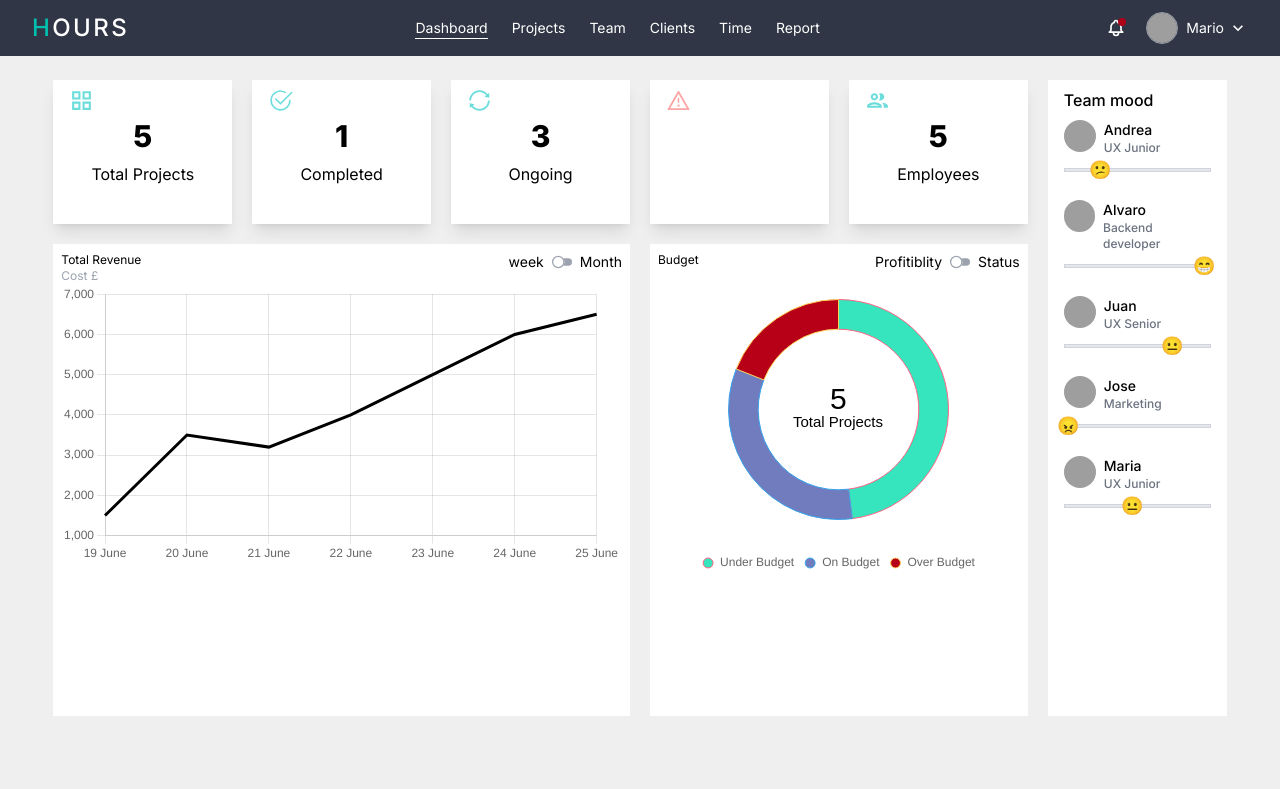
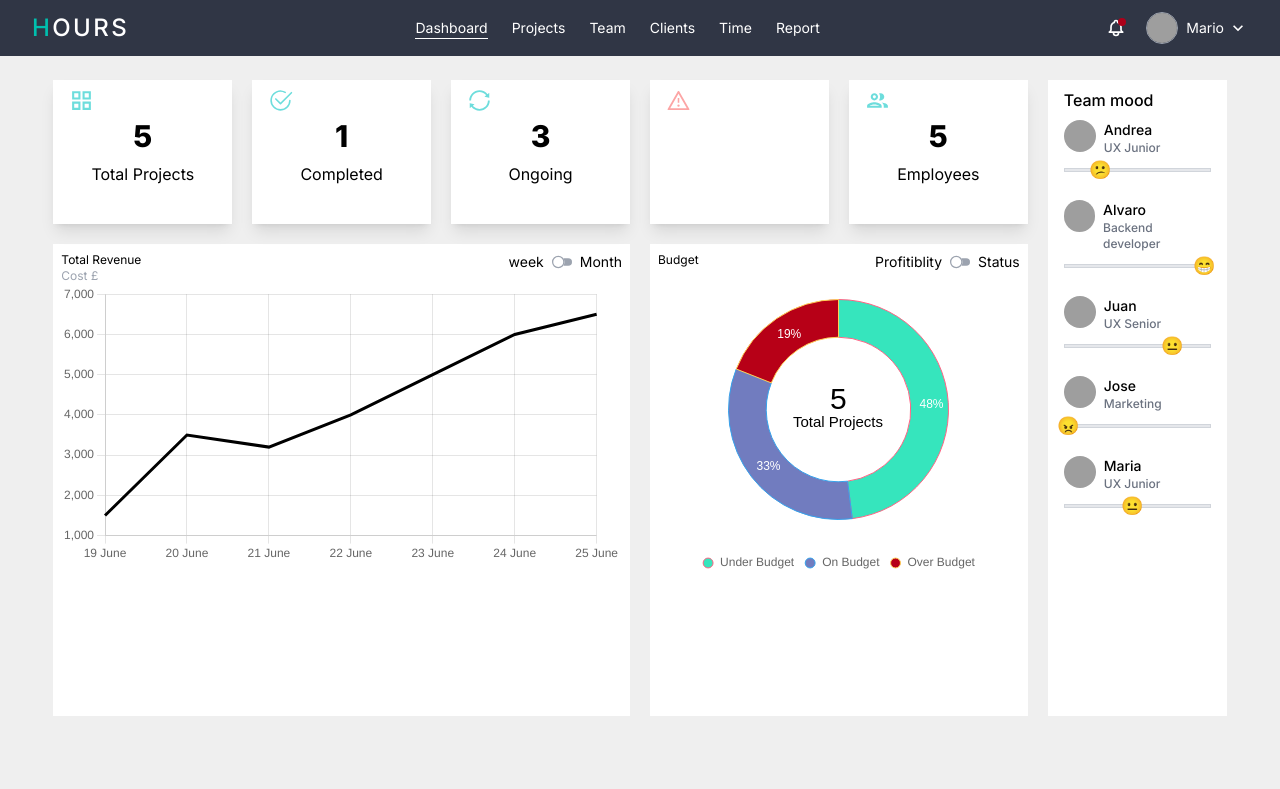
Before and after one commit to Avin008/roc8-user-dashboard-assignment, a React (Vite) app: page / in a window 1280 px wide. Shown: the top 789 px of the page. Built offline with nearby package versions, Linux system fonts and the light colour scheme; grey boxes are pictures that could not be loaded.

Commit message:
added: custom label

```diff
--- a/src/components/DoughnutChart.tsx
+++ b/src/components/DoughnutChart.tsx
@@ -56,13 +56,51 @@ const DoughnutChart = () => {
     },
   };
 
+  const customLabels = {
+    id: "customDataLabels",
+    afterDatasetDraw(
+      chart: any,
+      args: any,
+      pluginOptions: any
+    ) {
+      const {
+        ctx,
+        data,
+        chartArea: {
+          top,
+          bottom,
+          left,
+          right,
+          width,
+          height,
+        },
+      } = chart;
+
+      ctx.save();
+      data.datasets[0].data.forEach(
+        (datapoint: any, index: any) => {
+          if (datapoint >= 3) {
+            const { x, y } = chart
+              .getDatasetMeta(0)
+              .data[index].tooltipPosition();
+            ctx.font = "12px sans-serif";
+            ctx.fillStyle = data.datasets[0].borderColor[
+              index
+            ] = "white";
+            ctx.fillText(datapoint + "%", x - 10, y - 5);
+          }
+        }
+      );
+    },
+  };
+
   return (
     <div className="w-[85%] h-[80%] relative">
       <Doughnut
-        plugins={[centerText]}
+        plugins={[centerText, customLabels]}
         options={{
           aspectRatio: 1,
-          cutout: 100,
+          cutout: 90,
           radius: 110,
 
           plugins: {
```
